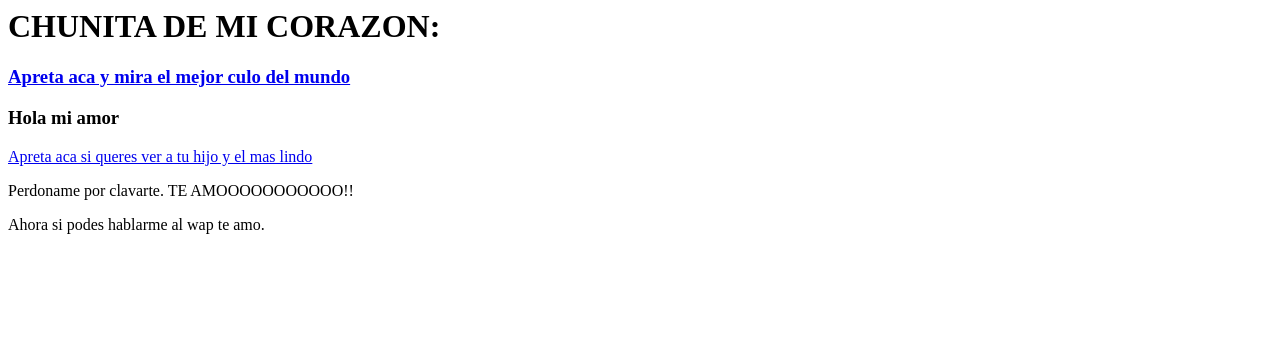
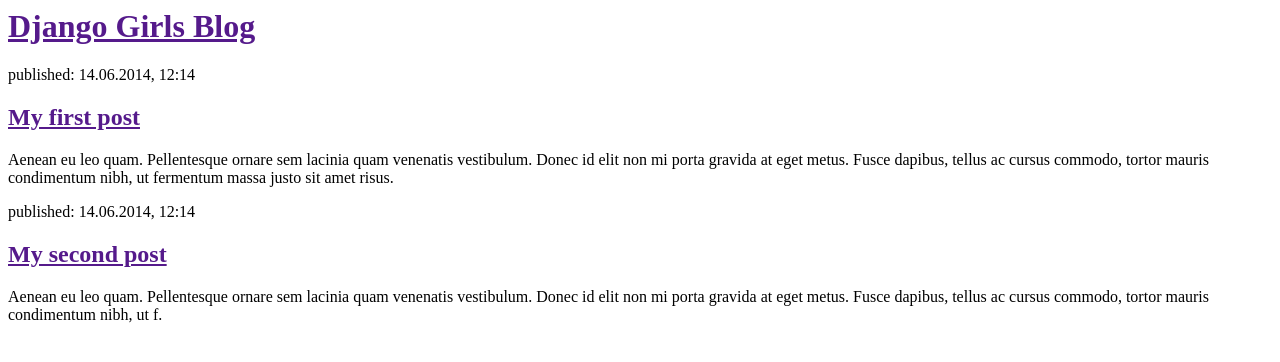
Before and after one commit to ezesali/my_first_blog, a Django app: page / in a window 1280 px wide. Shown: the top 362 px of the page. Run offline with Django 3.2, Linux system fonts and the light colour scheme.

Commit message:
Cambie el HTML para la página.

```diff
--- a/Aplicacion_blog/templates/Aplicacion_blog/post_list.html
+++ b/Aplicacion_blog/templates/Aplicacion_blog/post_list.html
@@ -1,17 +1,22 @@
 <html>
     <head>
-    	<title>Aplicacion Eze</title>
+        <title>Django Girls blog</title>
     </head>
     <body>
         <div>
-   			<h1>CHUNITA DE MI CORAZON:</h1>
-   			<h3><a href="https://www.instagram.com/p/BmW5n7qAasxuopINB7NkX5n6ukS408w4fvEw7g0/?taken-by=luliiglesias">Apreta aca y mira el mejor culo del mundo</a></h3>
+            <h1><a href="">Django Girls Blog</a></h1>
         </div>
+
         <div>
-   			<h3>Hola mi amor</h3>
-   			<p><a href="https://www.instagram.com/p/BmoONvehVAOH9ZX8GkYseXbUSVdOomD9tOG3JU0/?taken-by=ezesali">Apreta aca si queres ver a tu hijo y el mas lindo</a></p>
+            <p>published: 14.06.2014, 12:14</p>
+            <h2><a href="">My first post</a></h2>
+            <p>Aenean eu leo quam. Pellentesque ornare sem lacinia quam venenatis vestibulum. Donec id elit non mi porta gravida at eget metus. Fusce dapibus, tellus ac cursus commodo, tortor mauris condimentum nibh, ut fermentum massa justo sit amet risus.</p>
         </div>
-   		<p>Perdoname por clavarte. TE AMOOOOOOOOOOO!!</p>
-   		<p>Ahora si podes hablarme al wap te amo.</p>
+
+        <div>
+            <p>published: 14.06.2014, 12:14</p>
+            <h2><a href="">My second post</a></h2>
+            <p>Aenean eu leo quam. Pellentesque ornare sem lacinia quam venenatis vestibulum. Donec id elit non mi porta gravida at eget metus. Fusce dapibus, tellus ac cursus commodo, tortor mauris condimentum nibh, ut f.</p>
+        </div>
     </body>
 </html>
```
Lines whose indentation alone changed are shown as unchanged.
